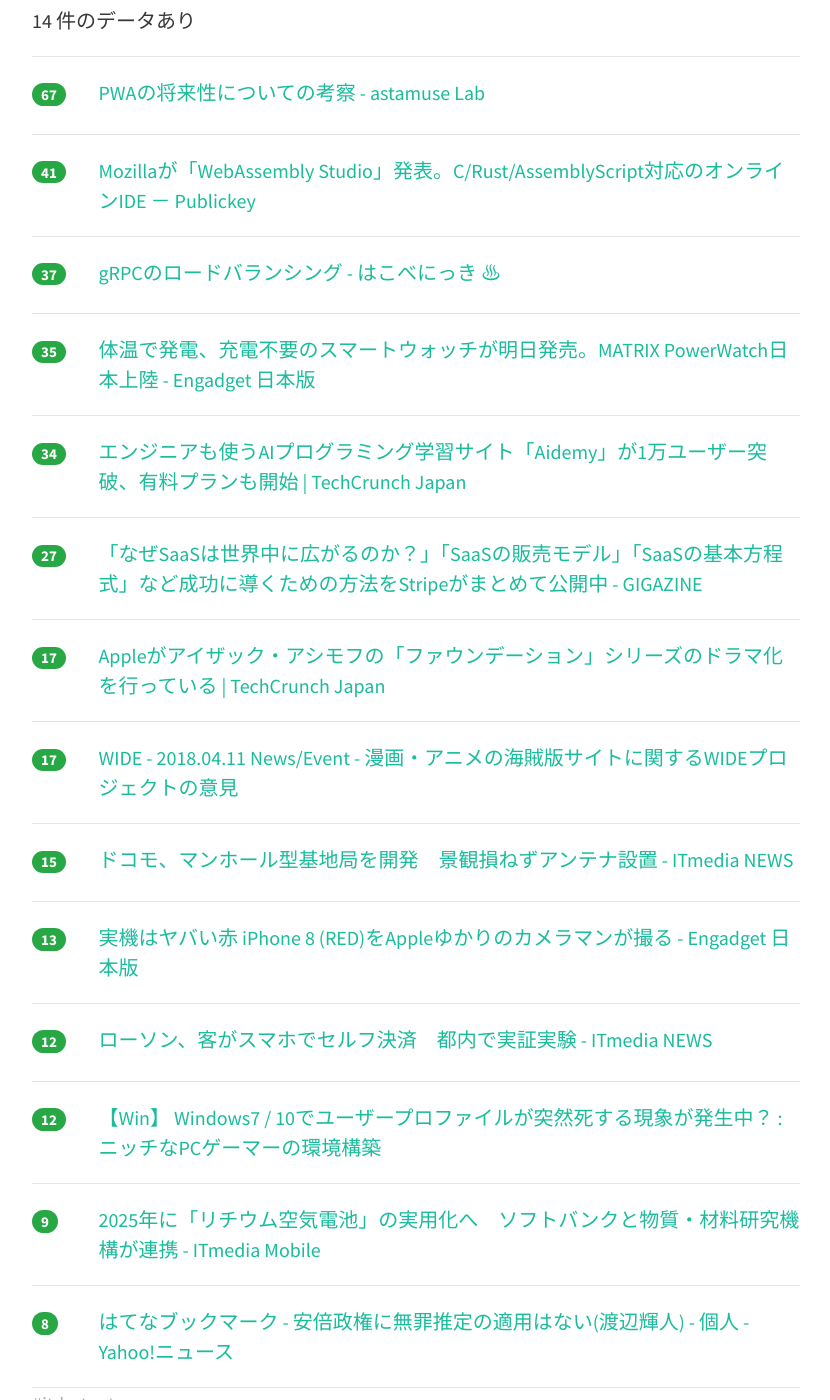
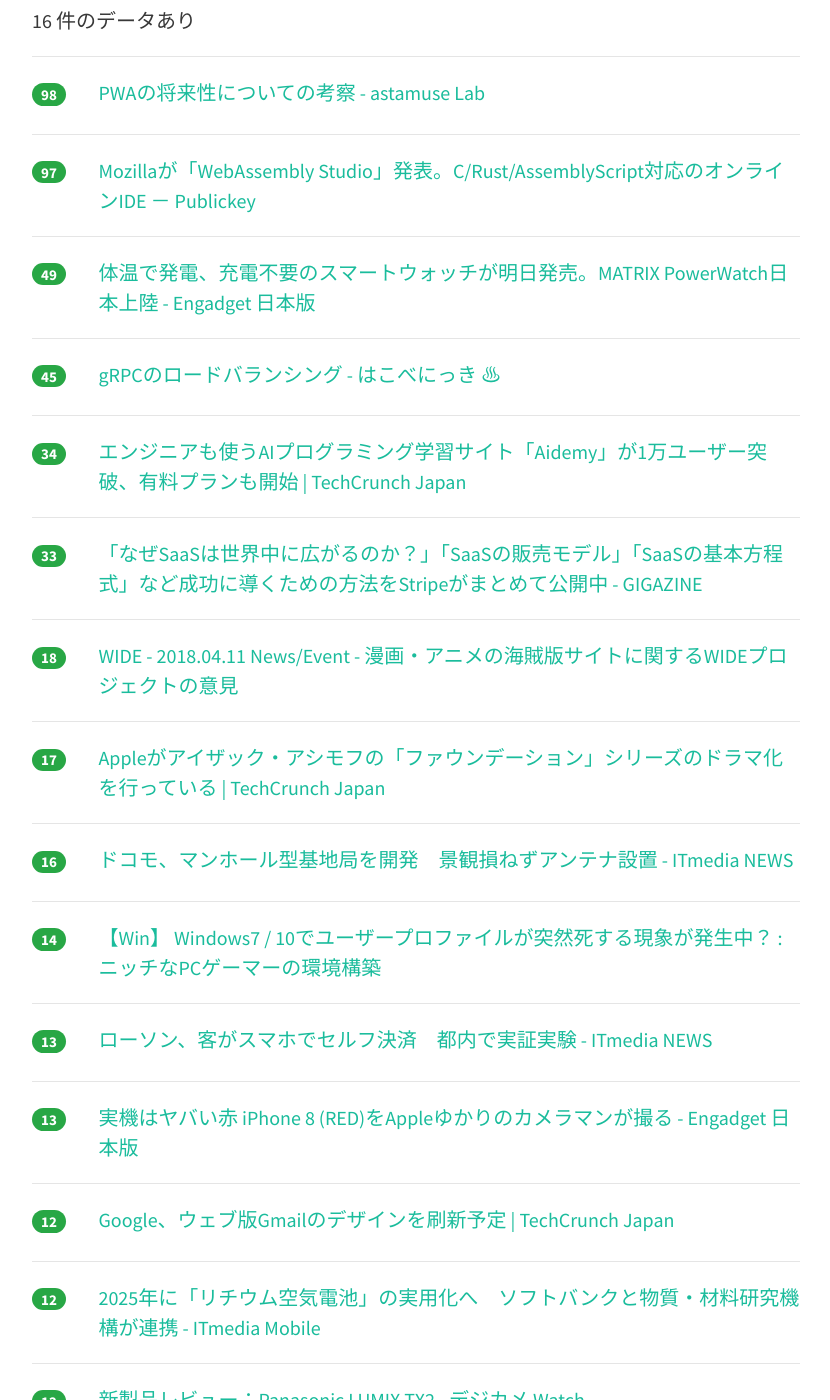
Before and after one commit to yatta47/hatena-matome-site, a Jekyll site: the page built from _posts/2018-04-12-hatena.md, in a window 1280 px wide and 1400 px high, scrolled down 317 px. Shown: the whole window, without its empty margins (224-1054 px from the left). Built offline with Jekyll 4.4.1, drawn with Linux system fonts in a browser that asks for light colours; nearby versions of some CDN libraries; some of the changed text lies outside the part shown.

Commit message:
Updated 2018-04-12

```diff
--- a/_posts/2018-04-12-hatena.md
+++ b/_posts/2018-04-12-hatena.md
@@ -1,29 +1,29 @@
 ---
 layout: post
 title:  "2018-04-12 はてぶIT"
-date:   2018-04-12 08:02:05
+date:   2018-04-12 09:03:16
 tags: [it-hotentry]
 ---
-14 件のデータあり
+16 件のデータあり
 
 <hr><div class="row">
-<div class="col-1"><span class="badge badge-pill badge-success h2">67</span></div>
+<div class="col-1"><span class="badge badge-pill badge-success h2">98</span></div>
 <div class="col-11"><a href='http://lab.astamuse.co.jp/entry/2018/04/11/114500' target='_blank'>PWAの将来性についての考察 - astamuse Lab</a></div>
 </div>
 <hr>
 <div class="row">
-<div class="col-1"><span class="badge badge-pill badge-success h2">41</span></div>
+<div class="col-1"><span class="badge badge-pill badge-success h2">97</span></div>
 <div class="col-11"><a href='http://www.publickey1.jp/blog/18/mozillawebassembly_studiocrustassemblyscriptide.html' target='_blank'>Mozillaが「WebAssembly Studio」発表。C/Rust/AssemblyScript対応のオンラインIDE － Publickey</a></div>
 </div>
 <hr>
 <div class="row">
-<div class="col-1"><span class="badge badge-pill badge-success h2">37</span></div>
-<div class="col-11"><a href='https://hakobe932.hatenablog.com/entry/2018/04/11/123000' target='_blank'>gRPCのロードバランシング - はこべにっき ♨</a></div>
+<div class="col-1"><span class="badge badge-pill badge-success h2">49</span></div>
+<div class="col-11"><a href='https://japanese.engadget.com/2018/04/11/matrix-powerwatch/' target='_blank'>体温で発電、充電不要のスマートウォッチが明日発売。MATRIX PowerWatch日本上陸 - Engadget 日本版</a></div>
 </div>
 <hr>
 <div class="row">
-<div class="col-1"><span class="badge badge-pill badge-success h2">35</span></div>
-<div class="col-11"><a href='https://japanese.engadget.com/2018/04/11/matrix-powerwatch/' target='_blank'>体温で発電、充電不要のスマートウォッチが明日発売。MATRIX PowerWatch日本上陸 - Engadget 日本版</a></div>
+<div class="col-1"><span class="badge badge-pill badge-success h2">45</span></div>
+<div class="col-11"><a href='https://hakobe932.hatenablog.com/entry/2018/04/11/123000' target='_blank'>gRPCのロードバランシング - はこべにっき ♨</a></div>
 </div>
 <hr>
 <div class="row">
@@ -32,8 +32,13 @@ tags: [it-hotentry]
 </div>
 <hr>
 <div class="row">
-<div class="col-1"><span class="badge badge-pill badge-success h2">27</span></div>
+<div class="col-1"><span class="badge badge-pill badge-success h2">33</span></div>
 <div class="col-11"><a href='https://gigazine.net/news/20180411-stripe-saas-formula/' target='_blank'>「なぜSaaSは世界中に広がるのか？」「SaaSの販売モデル」「SaaSの基本方程式」など成功に導くための方法をStripeがまとめて公開中 - GIGAZINE</a></div>
+</div>
+<hr>
+<div class="row">
+<div class="col-1"><span class="badge badge-pill badge-success h2">18</span></div>
+<div class="col-11"><a href='http://www.wide.ad.jp/News/2018/20180411.html' target='_blank'>WIDE - 2018.04.11 News/Event - 漫画・アニメの海賊版サイトに関するWIDEプロジェクトの意見</a></div>
 </div>
 <hr>
 <div class="row">
@@ -42,13 +47,18 @@ tags: [it-hotentry]
 </div>
 <hr>
 <div class="row">
-<div class="col-1"><span class="badge badge-pill badge-success h2">17</span></div>
-<div class="col-11"><a href='http://www.wide.ad.jp/News/2018/20180411.html' target='_blank'>WIDE - 2018.04.11 News/Event - 漫画・アニメの海賊版サイトに関するWIDEプロジェクトの意見</a></div>
+<div class="col-1"><span class="badge badge-pill badge-success h2">16</span></div>
+<div class="col-11"><a href='http://www.itmedia.co.jp/news/articles/1804/11/news118.html' target='_blank'>ドコモ、マンホール型基地局を開発　景観損ねずアンテナ設置 - ITmedia NEWS</a></div>
 </div>
 <hr>
 <div class="row">
-<div class="col-1"><span class="badge badge-pill badge-success h2">15</span></div>
-<div class="col-11"><a href='http://www.itmedia.co.jp/news/articles/1804/11/news118.html' target='_blank'>ドコモ、マンホール型基地局を開発　景観損ねずアンテナ設置 - ITmedia NEWS</a></div>
+<div class="col-1"><span class="badge badge-pill badge-success h2">14</span></div>
+<div class="col-11"><a href='http://blog.livedoor.jp/nichepcgamer/archives/1070733673.html' target='_blank'>【Win】 Windows7 / 10でユーザープロファイルが突然死する現象が発生中？ : ニッチなPCゲーマーの環境構築</a></div>
+</div>
+<hr>
+<div class="row">
+<div class="col-1"><span class="badge badge-pill badge-success h2">13</span></div>
+<div class="col-11"><a href='http://www.itmedia.co.jp/news/articles/1804/11/news115.html' target='_blank'>ローソン、客がスマホでセルフ決済　都内で実証実験 - ITmedia NEWS</a></div>
 </div>
 <hr>
 <div class="row">
@@ -58,21 +68,21 @@ tags: [it-hotentry]
 <hr>
 <div class="row">
 <div class="col-1"><span class="badge badge-pill badge-success h2">12</span></div>
-<div class="col-11"><a href='http://www.itmedia.co.jp/news/articles/1804/11/news115.html' target='_blank'>ローソン、客がスマホでセルフ決済　都内で実証実験 - ITmedia NEWS</a></div>
+<div class="col-11"><a href='https://jp.techcrunch.com/2018/04/12/2018-04-11-google-is-about-to-launch-a-gmail-web-redesign/' target='_blank'>Google、ウェブ版Gmailのデザインを刷新予定 | TechCrunch Japan</a></div>
 </div>
 <hr>
 <div class="row">
 <div class="col-1"><span class="badge badge-pill badge-success h2">12</span></div>
-<div class="col-11"><a href='http://blog.livedoor.jp/nichepcgamer/archives/1070733673.html' target='_blank'>【Win】 Windows7 / 10でユーザープロファイルが突然死する現象が発生中？ : ニッチなPCゲーマーの環境構築</a></div>
+<div class="col-11"><a href='http://www.itmedia.co.jp/mobile/articles/1804/11/news126.html' target='_blank'>2025年に「リチウム空気電池」の実用化へ　ソフトバンクと物質・材料研究機構が連携 - ITmedia Mobile</a></div>
+</div>
+<hr>
+<div class="row">
+<div class="col-1"><span class="badge badge-pill badge-success h2">12</span></div>
+<div class="col-11"><a href='https://dc.watch.impress.co.jp/docs/review/newproduct/1113599.html' target='_blank'>新製品レビュー：Panasonic LUMIX TX2 - デジカメ Watch</a></div>
 </div>
 <hr>
 <div class="row">
 <div class="col-1"><span class="badge badge-pill badge-success h2">9</span></div>
-<div class="col-11"><a href='http://www.itmedia.co.jp/mobile/articles/1804/11/news126.html' target='_blank'>2025年に「リチウム空気電池」の実用化へ　ソフトバンクと物質・材料研究機構が連携 - ITmedia Mobile</a></div>
-</div>
-<hr>
-<div class="row">
-<div class="col-1"><span class="badge badge-pill badge-success h2">8</span></div>
 <div class="col-11"><a href='http://b.hatena.ne.jp/entry/s/news.yahoo.co.jp/byline/watanabeteruhito/20180411-00083847/' target='_blank'>はてなブックマーク - 安倍政権に無罪推定の適用はない(渡辺輝人) - 個人 - Yahoo!ニュース</a></div>
 </div>
 <hr>
```
